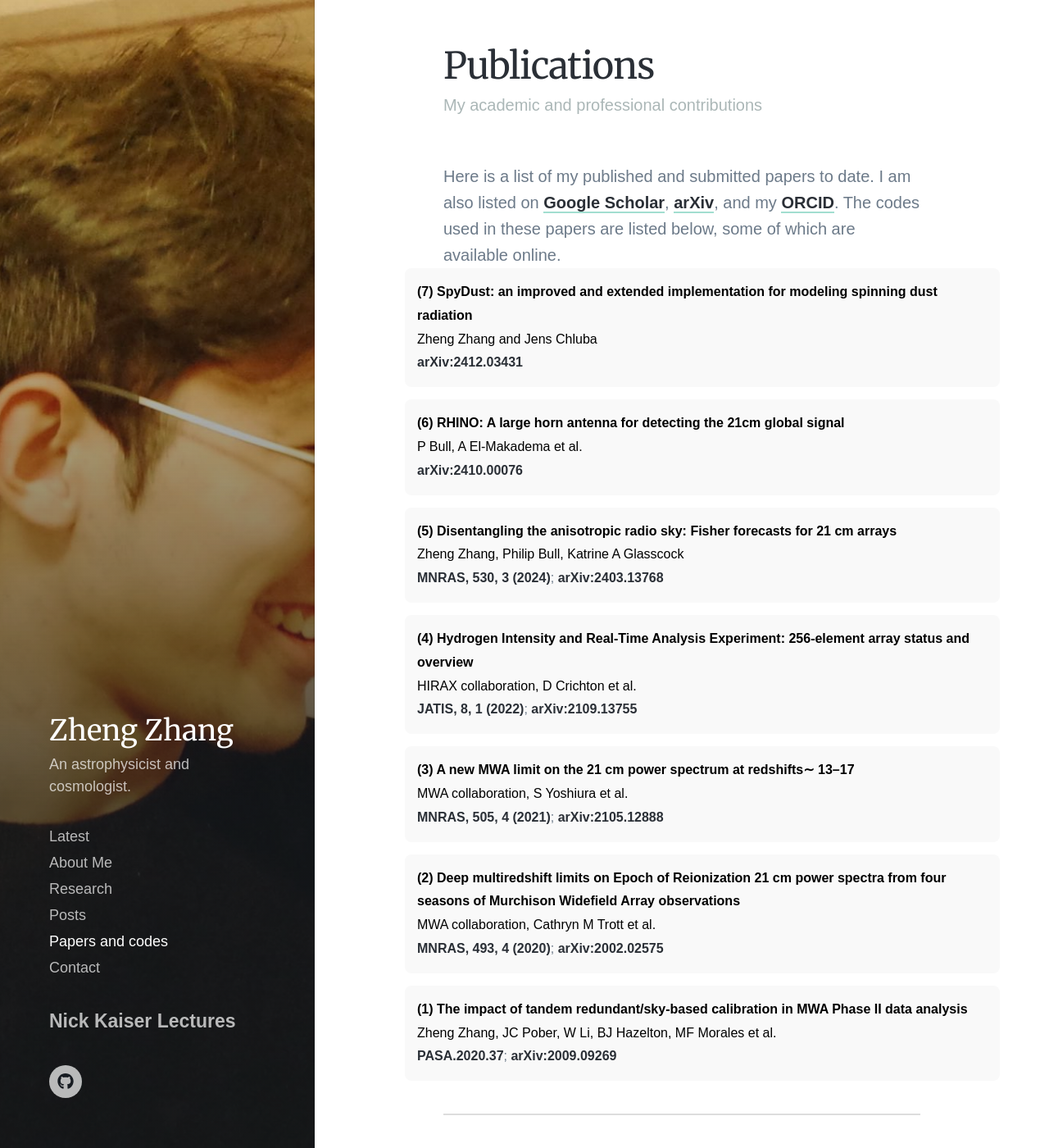
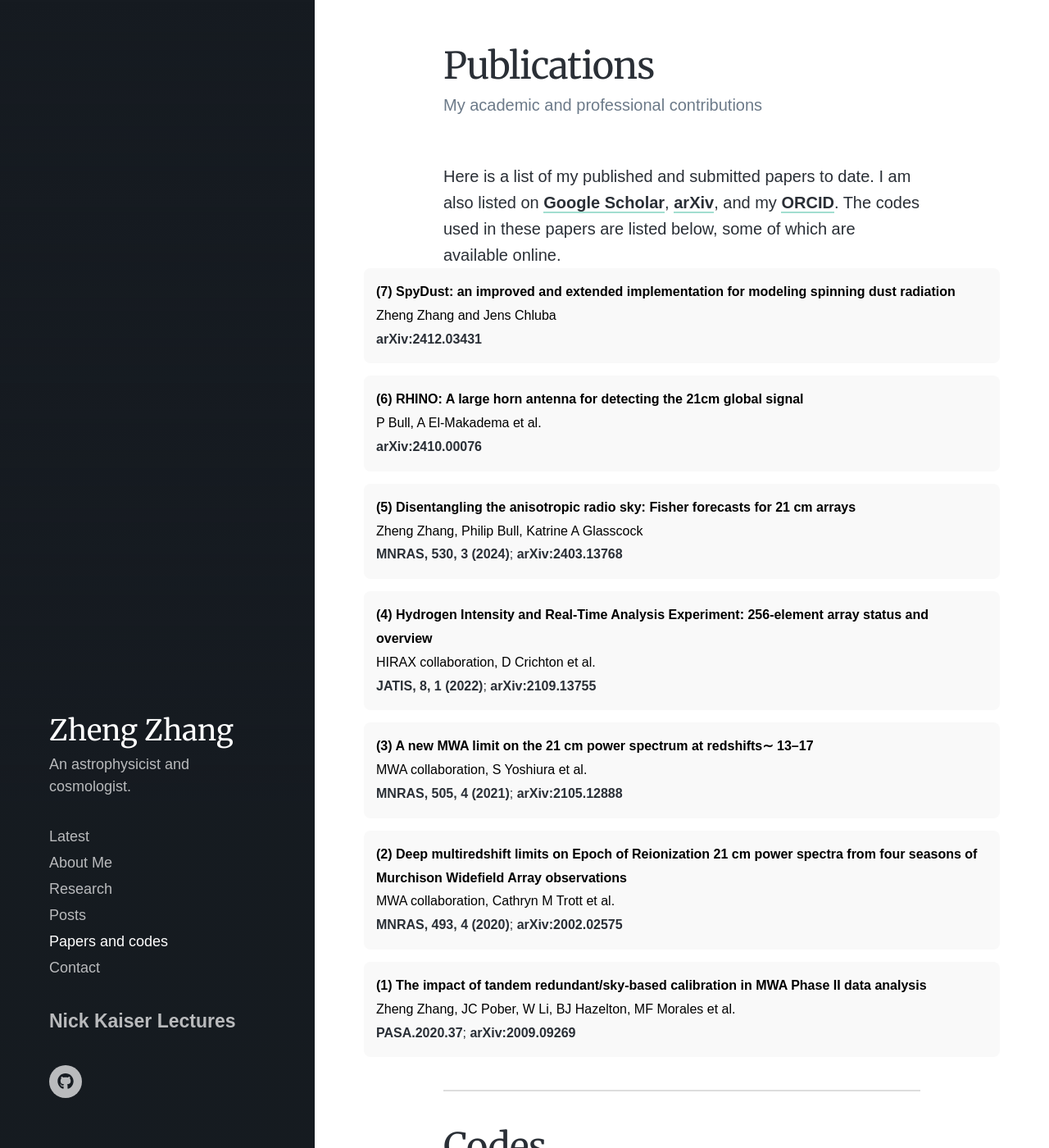
Before and after one commit to zzhang0123/zzhang0123.github.io, a Jekyll site: the page built from _pages/publications.md, in a window 1280 px wide and 1400 px high. Shown: the whole window at 82% size. Built offline with Jekyll 4.4.1, drawn with Linux system fonts in a browser that asks for light colours; nearby versions of some CDN libraries; some web fonts are replaced.

Commit message:
tuning the publication page

```diff
--- a/_pages/publications.md
+++ b/_pages/publications.md
@@ -2,7 +2,7 @@
 title: Publications
 subtitle: My academic and professional contributions
 description:
-featured_image: /images/me/zzhang1.jpg
+featured_image:
 ---
 
 <style>
@@ -51,43 +51,43 @@ featured_image: /images/me/zzhang1.jpg
 Here is a list of my published and submitted papers to date. I am also listed on [Google Scholar](https://scholar.google.com/citations?user=TemNJQ0AAAAJ&hl=en&oi=sra), [arXiv](https://arxiv.org/a/zhang_z_28.html), and my [ORCID](https://orcid.org/0000-0002-9154-2803). The codes used in these papers are listed below, some of which are available online.
 
 
-<div style="min-width: 500px; max-width: 950px; margin-left: 50px; background-color: #f9f9f9; padding: 15px; border-radius: 8px; margin-bottom: 15px; line-height: 1.8;">
+<div style="margin: 0 auto; background-color: #f9f9f9; padding: 15px; border-radius: 8px; margin-bottom: 15px; line-height: 1.8;">
   <strong style="color: #000;">(7) SpyDust: an improved and extended implementation for modeling spinning dust radiation</strong><br>
   <span style="color: #000;"><u>Zheng Zhang</u> and Jens Chluba</span><br>
   <a href="https://arxiv.org/abs/2412.03431">arXiv:2412.03431</a>
 </div>
 
-<div style="min-width: 500px; max-width: 950px; margin-left: 50px; background-color: #f9f9f9; padding: 15px; border-radius: 8px; margin-bottom: 15px; line-height: 1.8;">
+<div style="margin: 0 auto; background-color: #f9f9f9; padding: 15px; border-radius: 8px; margin-bottom: 15px; line-height: 1.8;">
   <strong style="color: #000;">(6) RHINO: A large horn antenna for detecting the 21cm global signal</strong><br>
   <span style="color: #000;">P Bull, A El-Makadema et al.</span><br>
   <a href="https://arxiv.org/abs/2410.00076">arXiv:2410.00076</a>
 </div>
 
-<div style="min-width: 500px; max-width: 950px; margin-left: 50px; background-color: #f9f9f9; padding: 15px; border-radius: 8px; margin-bottom: 15px; line-height: 1.8;">
+<div style="margin: 0 auto; background-color: #f9f9f9; padding: 15px; border-radius: 8px; margin-bottom: 15px; line-height: 1.8;">
   <strong style="color: #000;">(5) Disentangling the anisotropic radio sky: Fisher forecasts for 21 cm arrays</strong><br>
   <span style="color: #000;"><u>Zheng Zhang</u>, Philip Bull, Katrine A Glasscock</span><br>
   <a href="https://doi.org/10.1093/mnras/stae1070">MNRAS, 530, 3 (2024)</a>; <a href="https://arxiv.org/abs/2403.13768">arXiv:2403.13768</a>
 </div>
 
-<div style="min-width: 500px; max-width: 950px; margin-left: 50px; background-color: #f9f9f9; padding: 15px; border-radius: 8px; margin-bottom: 15px; line-height: 1.8;">
+<div style="margin: 0 auto; background-color: #f9f9f9; padding: 15px; border-radius: 8px; margin-bottom: 15px; line-height: 1.8;">
   <strong style="color: #000;">(4) Hydrogen Intensity and Real-Time Analysis Experiment: 256-element array status and overview</strong><br>
   <span style="color: #000;">HIRAX collaboration, D Crichton et al.</span><br>
   <a href="https://doi.org/10.1117/1.JATIS.8.1.011019">JATIS, 8, 1 (2022)</a>; <a href="https://arxiv.org/abs/2109.13755">arXiv:2109.13755</a>
 </div>
 
-<div style="min-width: 500px; max-width: 950px; margin-left: 50px; background-color: #f9f9f9; padding: 15px; border-radius: 8px; margin-bottom: 15px; line-height: 1.8;">
+<div style="margin: 0 auto; background-color: #f9f9f9; padding: 15px; border-radius: 8px; margin-bottom: 15px; line-height: 1.8;">
   <strong style="color: #000;">(3) A new MWA limit on the 21 cm power spectrum at redshifts∼ 13–17</strong><br>
   <span style="color: #000;">MWA collaboration, S Yoshiura et al.</span><br>
   <a href="https://doi.org/10.1093/mnras/stab1560">MNRAS, 505, 4 (2021)</a>; <a href="https://arxiv.org/abs/2105.12888">arXiv:2105.12888</a>
 </div>
 
-<div style="min-width: 500px; max-width: 950px; margin-left: 50px; background-color: #f9f9f9; padding: 15px; border-radius: 8px; margin-bottom: 15px; line-height: 1.8;">
+<div style="margin: 0 auto; background-color: #f9f9f9; padding: 15px; border-radius: 8px; margin-bottom: 15px; line-height: 1.8;">
   <strong style="color: #000;">(2) Deep multiredshift limits on Epoch of Reionization 21 cm power spectra from four seasons of Murchison Widefield Array observations</strong><br>
   <span style="color: #000;">MWA collaboration, Cathryn M Trott et al.</span><br>
   <a href="https://doi.org/10.1093/mnras/staa414">MNRAS, 493, 4 (2020)</a>; <a href="https://arxiv.org/abs/2002.02575">arXiv:2002.02575</a>
 </div>
 
-<div style="min-width: 500px; max-width: 950px; margin-left: 50px; background-color: #f9f9f9; padding: 15px; border-radius: 8px; margin-bottom: 15px; line-height: 1.8;">
+<div style="margin: 0 auto; background-color: #f9f9f9; padding: 15px; border-radius: 8px; margin-bottom: 15px; line-height: 1.8;">
   <strong style="color: #000;">(1) The impact of tandem redundant/sky-based calibration in MWA Phase II data analysis</strong><br>
   <span style="color: #000;"><u>Zheng Zhang</u>, JC Pober, W Li, BJ Hazelton, MF Morales et al.</span><br>
   <a href="https://doi.org/10.1017/pasa.2020.37">PASA.2020.37</a>; <a href="https://arxiv.org/abs/2009.09269">arXiv:2009.09269</a>
--- a/css/style.scss
+++ b/css/style.scss
@@ -4,7 +4,7 @@
 
 .margin-left {
     /*margin-left: 150px; /* Adjust the value as needed */
-    margin-left: 50px;
+    margin-left: 120px;
   }
 
 // - - - - - - - - - - Foundations
@@ -25,8 +25,10 @@ $background-alt-color: {{ site.data.settings.color_settings.background_alt_color
 $border-color: {{ site.data.settings.color_settings.border_color }};
 
 $text-dark-color: {{ site.data.settings.color_settings.text_dark_color }};
-$text-medium-color: {{ site.data.settings.color_settings.text_medium_color }};
-$text-light-color: {{ site.data.settings.color_settings.text_light_color }};
+//$text-medium-color: {{ site.data.settings.color_settings.text_medium_color }};
+//$text-light-color: {{ site.data.settings.color_settings.text_light_color }};
+$text-medium-color: {{ site.data.settings.color_settings.text_dark_color }};
+$text-light-color: {{ site.data.settings.color_settings.text_medium_color }};
 
 $accent-color: {{ site.data.settings.color_settings.accent_color }};
 
```
Also changed, not shown: _data/settings.yml (line endings or trailing spaces).
